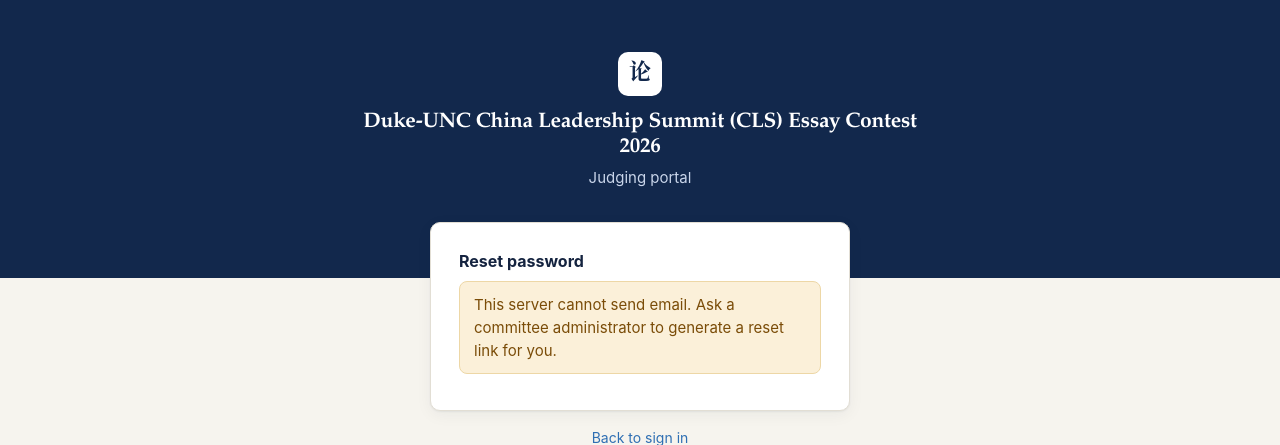
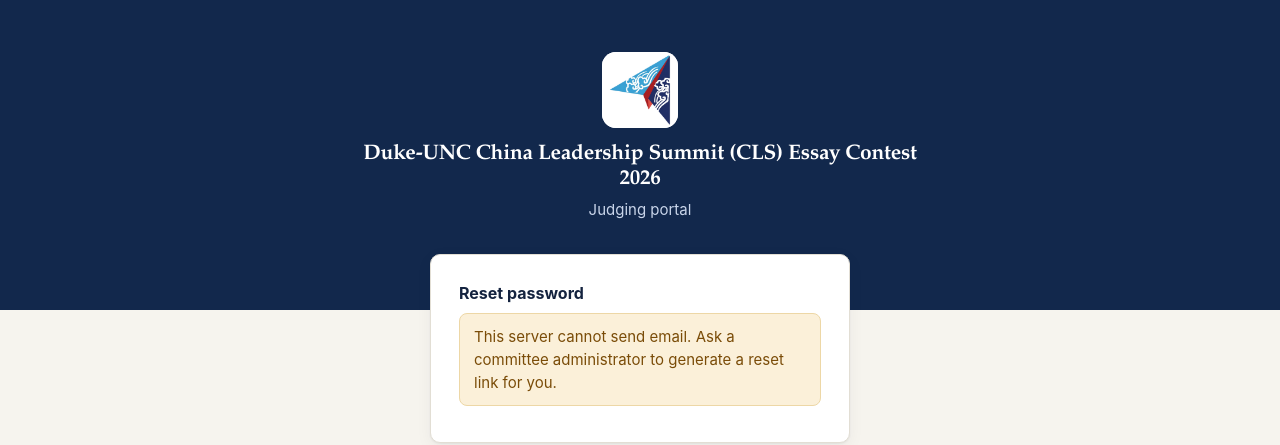
Before and after one commit to diegoycge/china-essay-contest, a Django app: page /password/forgot/ in a window 1280 px wide. Shown: the top 445 px of the page. Run offline with Django 5.2, Linux system fonts and the light colour scheme; data comes from the database, SQL or seed files in the repository.

Commit message:
Use the summit essay contest logo
Replace the placeholder mark in the top bar and on the sign-in page with
the contest emblem, and use it as the browser tab icon. Stop focusing the
email field on load, which scrolled the logo off short windows. Correct
the volume name in the README's backup command.

Co-Authored-By: Claude Opus 5.5 <noreply@anthropic.com>

```diff
--- a/portal/forms.py
+++ b/portal/forms.py
@@ -24,7 +24,7 @@ def _to_score(value):
 
 
 class LoginForm(forms.Form):
-    email = forms.EmailField(label=_("Email"), widget=forms.EmailInput(attrs={"autofocus": True}))
+    email = forms.EmailField(label=_("Email"))
     password = forms.CharField(label=_("Password"), widget=forms.PasswordInput, strip=False)
 
 
--- a/portal/static/portal/css/portal.css
+++ b/portal/static/portal/css/portal.css
@@ -62,11 +62,10 @@ small, .small { font-size: 13px; }
 .brand { display: flex; align-items: center; gap: 10px; color: #fff; min-width: 0; }
 .brand:hover { text-decoration: none; }
 .brand-mark {
-  flex: none; width: 30px; height: 30px; border-radius: 7px;
-  display: grid; place-items: center;
-  background: #fff; color: var(--navy);
-  font: 700 15px/1 var(--serif);
+  flex: none; width: 34px; height: 34px; border-radius: 7px; overflow: hidden;
+  background: #fff;
 }
+.brand-mark img { display: block; width: 100%; height: 100%; }
 .brand-name { font: 600 15px/1.2 var(--serif); white-space: nowrap; overflow: hidden; text-overflow: ellipsis; }
 .topnav { display: flex; gap: 2px; margin-left: 8px; }
 .topnav a {
@@ -236,7 +235,7 @@ textarea.draft { margin-top: 8px; font: 13px/1.5 ui-monospace, SFMono-Regular, M
 .auth-page { min-height: 100vh; background: var(--paper); }
 .auth-hero { background: var(--navy); padding: 52px 24px 88px; }
 .auth-title { color: #fff; text-align: center; max-width: 560px; margin: 0 auto; }
-.auth-title .brand-mark { margin: 0 auto 14px; width: 44px; height: 44px; font-size: 22px; border-radius: 10px; }
+.auth-title .brand-mark { margin: 0 auto 14px; width: 76px; height: 76px; border-radius: 14px; }
 .auth-title h1 { font-size: 21px; color: #fff; }
 .auth-title p { color: #c9d5ea; margin: 6px 0 0; }
 .auth-card { width: calc(100% - 32px); max-width: 420px; margin: -56px auto 0; padding-bottom: 40px; }
--- a/portal/templates/portal/auth/_shell.html
+++ b/portal/templates/portal/auth/_shell.html
@@ -1,10 +1,10 @@
 {% extends "portal/base.html" %}
-{% load i18n %}
+{% load i18n static %}
 {% block page %}
 <div class="auth-page">
   <div class="auth-hero">
     <div class="auth-title">
-      <div class="brand-mark" aria-hidden="true">论</div>
+      <div class="brand-mark" aria-hidden="true"><img src="{% static 'portal/img/logo-mark.png' %}" alt=""></div>
       <h1>{{ contest.contest_name }}</h1>
       <p>{% translate "Judging portal" %}</p>
     </div>
--- a/portal/templates/portal/base.html
+++ b/portal/templates/portal/base.html
@@ -5,13 +5,14 @@
   <meta name="viewport" content="width=device-width, initial-scale=1">
   <meta name="robots" content="noindex, nofollow">
   <title>{% block title %}{% endblock %} · {{ contest.contest_name }}</title>
+  <link rel="icon" type="image/png" href="{% static 'portal/img/logo-mark.png' %}">
   <link rel="stylesheet" href="{% static 'portal/css/portal.css' %}">
 </head>
 <body class="{% block body_class %}{% endblock %}">
 {% block page %}
 <header class="topbar">
   <a class="brand" href="{% url 'home' %}">
-    <span class="brand-mark" aria-hidden="true">论</span>
+    <span class="brand-mark" aria-hidden="true"><img src="{% static 'portal/img/logo-mark.png' %}" alt=""></span>
     <span class="brand-name">{{ contest.contest_name }}</span>
   </a>
   {% if user.is_authenticated and user.is_judge %}
```
Also changed, not shown: README.md, portal/static/portal/img/logo-mark.png (added).
